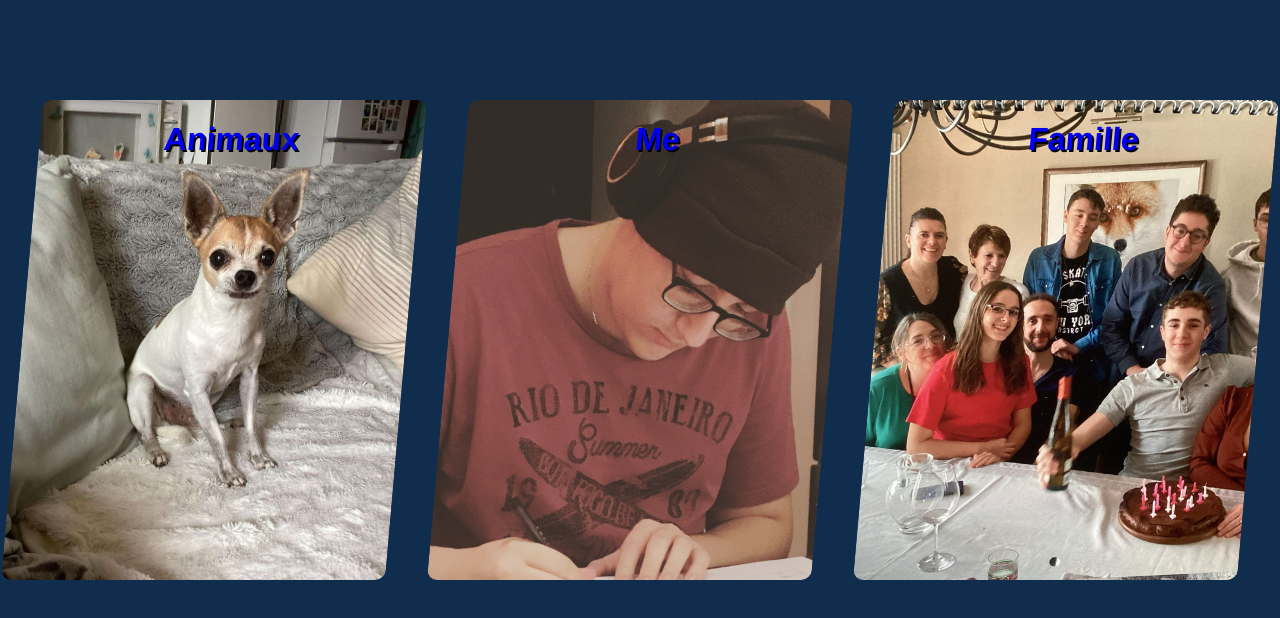
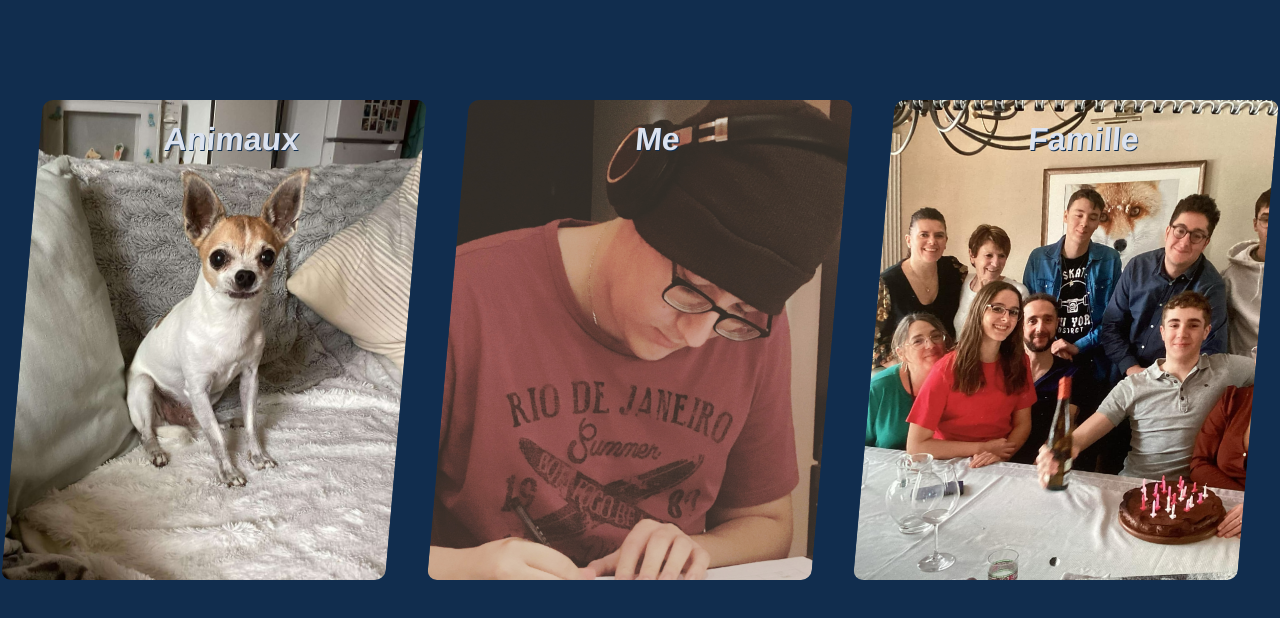
Before and after one commit to JimGuillaume/Web, a plain HTML site: page index.html in a window 1280 px wide. Shown: the top 618 px of the page. Drawn offline with Linux system fonts and the light colour scheme.

Commit message:
Prettier

```diff
--- a/css/Animaux.css
+++ b/css/Animaux.css
@@ -2,7 +2,7 @@ body {
   all: unset;
   font-family: proxima-nova, sans-serif;
   font-size: 18px;
-    color: #FCFDFA;
+  color: #fcfdfa;
 
   background-image: url("https://media0.giphy.com/media/v1.Y2lkPTc5MGI3NjExbmM0eWw1aHl4bXNveXFpaGNwb2NuZDlyZjBkOTZxZW5hcGNjdjM1ZiZlcD12MV9pbnRlcm5hbF9naWZfYnlfaWQmY3Q9Zw/yrneKwpxDcQBb1uGRi/giphy.gif");
   background-size: 100%;
@@ -10,7 +10,7 @@ body {
 
 .Global {
   display: flex;
-    flex-flow : column nowrap;
+  flex-flow: column nowrap;
 }
 
 .ImgSlide {
@@ -19,9 +19,13 @@ width: 500px;
   height: 500px;
 }
 
+/*MEDIA QUERIES TABLET 600+*/
+@media only screen and (min-width: 600px) {
+}
 
+/*MEDIA QUERIES PC 1250+*/
 @media only screen and (min-width: 1250px) {
-    .Global{
+  .Global {
     flex-flow: row nowrap;
     height: 100vh;
   }
--- a/css/Index.css
+++ b/css/Index.css
@@ -1,15 +1,16 @@
-
 /*GLOBAL*/
 body {
   all: unset;
   font-family: proxima-nova, sans-serif;
   font-size: 18px;
-    color: #FFF5E4;
-
-    background: #FFD1D1;
+  color: #fff5e4;
+  background: #ffd1d1;
 }
 
-
+h1 {
+  color: #fff5e4;
+  text-shadow: #ff9494 1px 1px;
+}
 
 /*INTRODUCTION*/
 
@@ -30,16 +31,14 @@ body {
   padding: 20px;
   height: 300px;
   width: auto;
-    transition:all 0.3s ease-in-out;
+  transition: all 0.3s ease-in-out;
 }
 
 .Selecteur h1 {
   position: absolute;
-    left:50%;
+  left: 50%;
   transform: translateX(-50%);
-
-    text-shadow: black 2px 2px;
-    font-size : 2rem;
+  font-size: 2rem;
 }
 
 .Selecteur img {
@@ -49,18 +48,8 @@ body {
   object-fit: cover;
 }
 
-
-
-
 /*MEDIA QUERIES TABLETTE 600 - 1250*/
 @media only screen and (min-width: 600px) {
-
-    body {
-        background: #E3CAA5;
-        color: #FFFBE9;
-        text-shadow: #AD8B73 1px 1px;
-    }
-
   .SelecteurContainer {
     flex-flow: row wrap;
   }
@@ -75,11 +64,6 @@ body {
 
 /*MEDIA QUERIES PC 1250+*/
 @media only screen and (min-width: 1250px) {
-
-    body  {
-        background: #112D4E;
-        color: #DBE2EF;
-    }
   .SelecteurContainer {
     position: relative;
     top: 10%;
@@ -90,7 +74,6 @@ body {
     justify-content: space-evenly;
     align-items: stretch;
     align-content: stretch;
-
   }
 
   .Selecteur {
@@ -102,7 +85,7 @@ body {
 
   .Selecteur h1 {
     position: absolute;
-        left:50%;
+    left: 50%;
     transform: translateX(-50%);
   }
 
--- /dev/null
+++ b/css/global.css
@@ -0,0 +1,23 @@
+@media only screen and (min-width: 600px) {
+
+    body {
+        background: #E3CAA5;
+    }
+
+    h1 {
+        color: #FFFBE9;
+        text-shadow: #CEAB93 1px 1px;
+    }
+}
+
+@media only screen and (min-width: 1250px) {
+
+    body  {
+        background: #112D4E;
+    }
+
+    h1 {
+        color: #DBE2EF;
+        text-shadow: #112D4E 1px 1px;
+    }
+}
--- a/index.html
+++ b/index.html
@@ -1,14 +1,13 @@
-
 <head>
-    <meta charset="UTF-8">
-    <meta name="viewport" content="width=device-width, initial-scale=1.0"/>
-    <meta http-equiv="X-UA-Compatible" content="ie=edge"/>
-    <meta name="viewport" content="width=device-width, initial-scale=1.0"/>
+  <meta charset="UTF-8" />
+  <meta name="viewport" content="width=device-width, initial-scale=1.0" />
+  <meta http-equiv="X-UA-Compatible" content="ie=edge" />
+  <meta name="viewport" content="width=device-width, initial-scale=1.0" />
   <title>Guillaume Jim - Accueilc</title>
 
   <!--CSS & JS-->
-    <link rel="stylesheet" href="./css/Index.css">
-
+  <link rel="stylesheet" href="./css/Index.css" />
+  <link rel="stylesheet" href="./css/global.css" />
 </head>
 <body>
   <!--Bannière 1-->
@@ -16,23 +15,22 @@
     <div class="Selecteur">
       <a href="./html/Animaux.html">
         <h1>Animaux</h1>
-                    <img src="./images/DiegoSerieux.jpg">
+        <img src="./images/DiegoSerieux.jpg" />
       </a>
     </div>
 
     <div class="Selecteur">
       <a href="./html/Me.html">
         <h1>Me</h1>
-                    <img src="./images/Kot.jpg">
+        <img src="./images/Kot.jpg" />
       </a>
     </div>
 
     <div class="Selecteur">
       <a href="./html/Famille.html">
         <h1>Famille</h1>
-                    <img src="./images/F2024.jpg">
+        <img src="./images/F2024.jpg" />
       </a>
     </div>
-
   </div>
 </body>
```
Also changed, not shown: css/Carousel.css (+17 -8 lines), css/Timeline.css (+5 -4 lines), css/banner.css (+9 -10 lines), html/Famille.html (+4 -6 lines), html/Me.html (+19 -15 lines), js/carousel.js (+10 -6 lines). Lines whose indentation alone changed are shown as unchanged.
